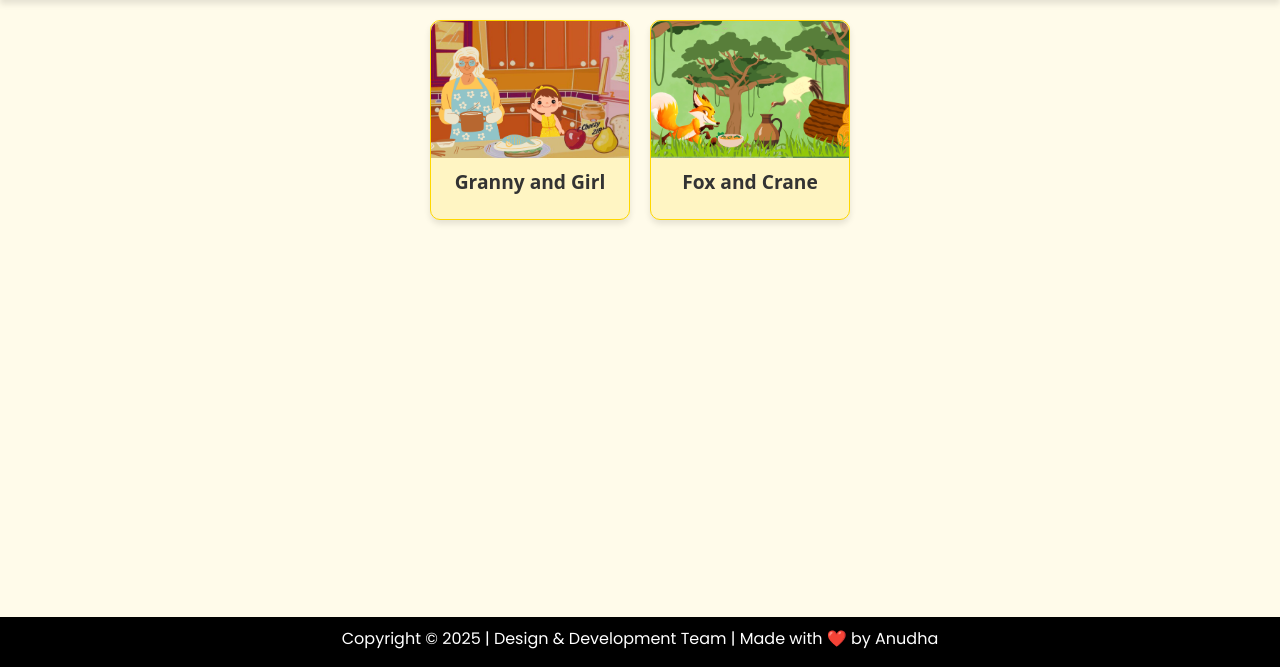
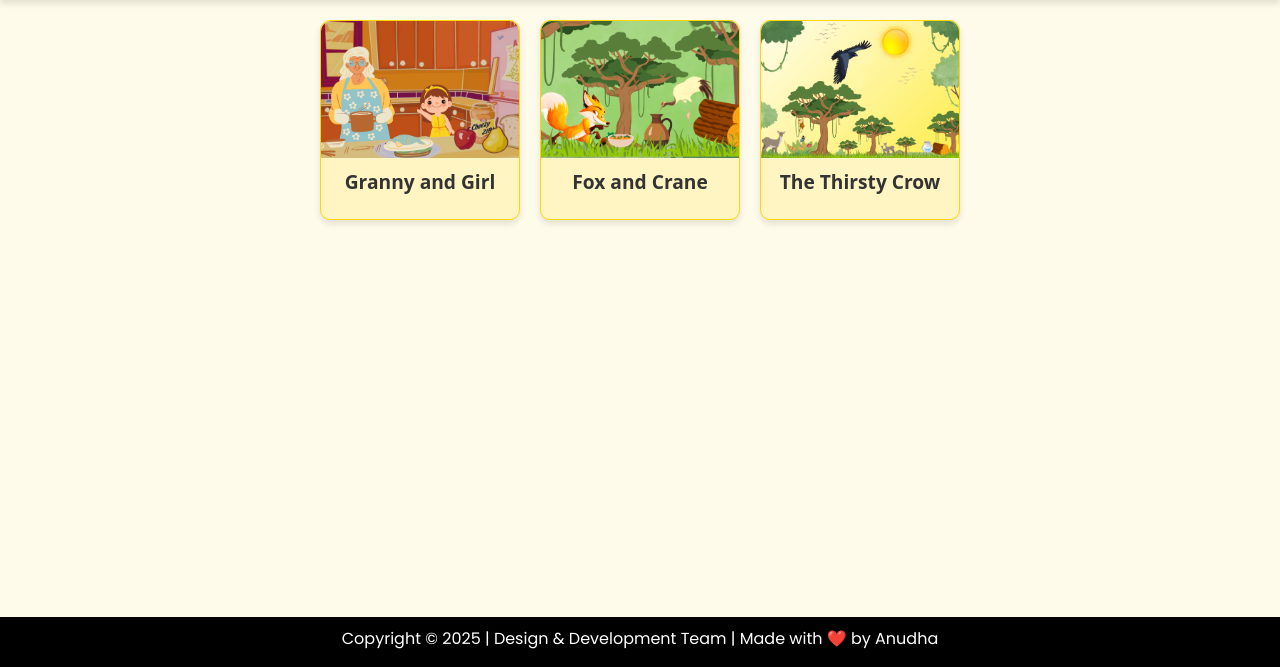
Before and after one commit to priya926/anudha-comic-games, a Django app: page /storylist/ in a window 1280 px wide. Shown: the part 133-800 px from the top of the page. Run offline with Django 5.2, Linux system fonts and the light colour scheme; some libraries are stand-ins or nearby versions; some web fonts are replaced.

Commit message:
Story 3 updated
Story 3 updated

```diff
--- a/anudhaGames/templates/storylist.html
+++ b/anudhaGames/templates/storylist.html
@@ -135,5 +135,11 @@
             <div class="card-title">Fox and Crane</div>
         </div>
         </a>
+        <a href="{% url 'story' %}" style="text-decoration: none; color: inherit;">
+            <div class="card">
+                <img src="{% static 'images/st3img.png' %}" alt="Story 2">
+                <div class="card-title">The Thirsty Crow</div>
+            </div>
+        </a>
     </div>
     {% include "footer.html" %}
```
Also changed, not shown: anudhaGames/static/images/st3img.png (added).
